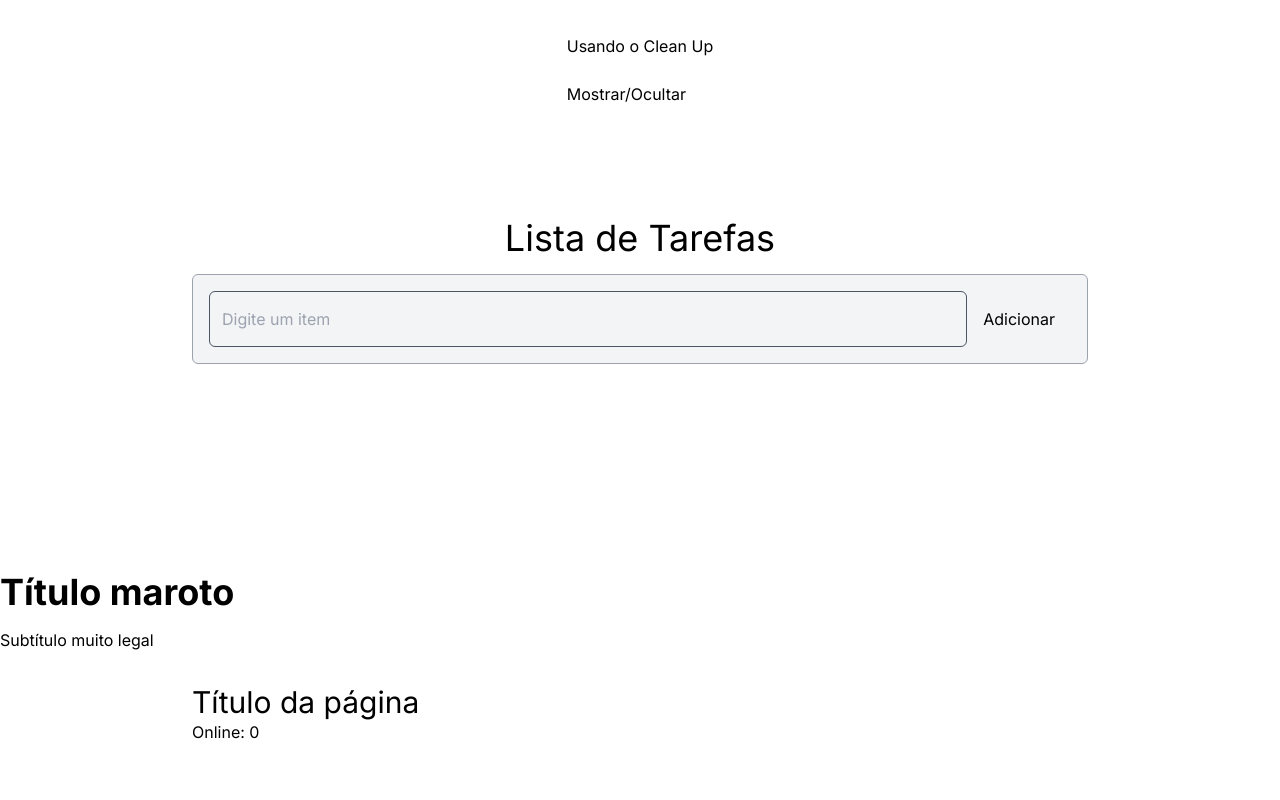
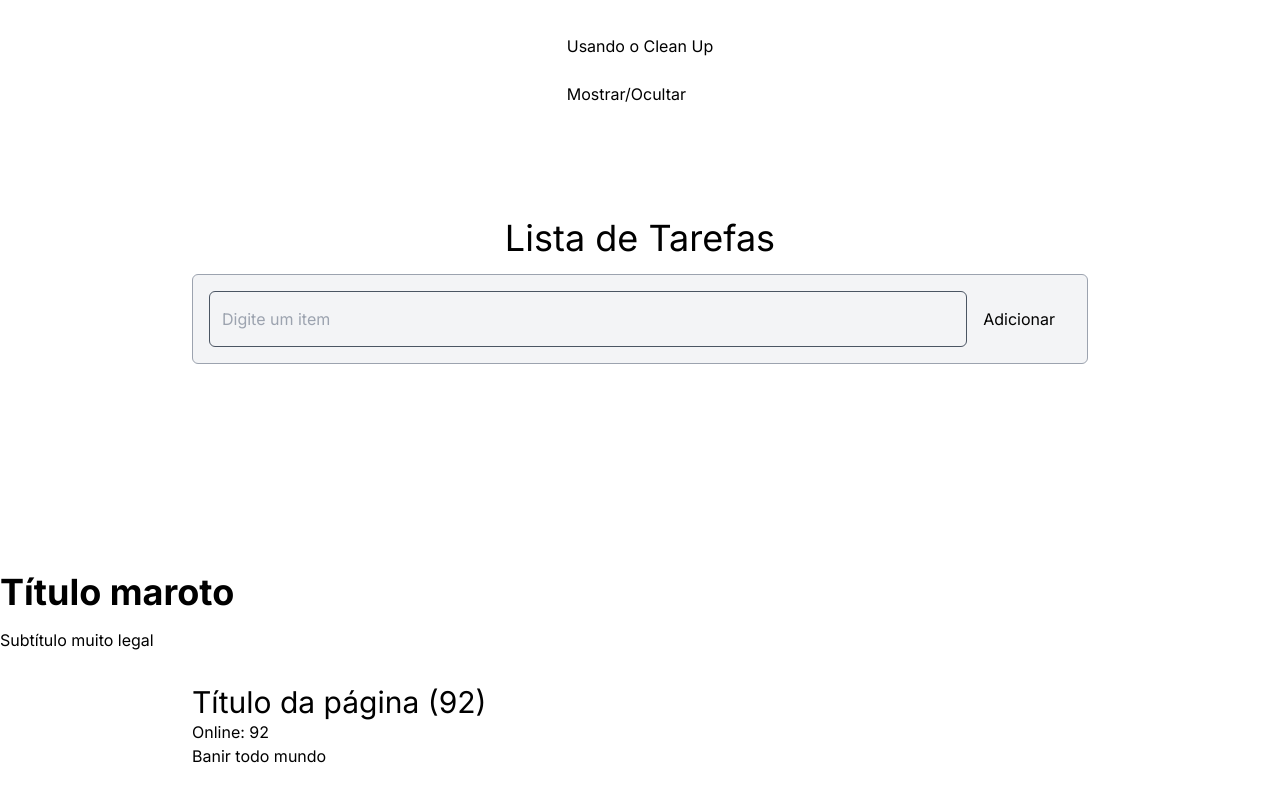
Before and after one commit to jefferson-lima888/app-effect-reducer-context, a Next.js app: page / in a window 1280 px wide. Shown: the part 844-1644 px from the top of the page. Before the commit the page ends 1620 px from the top, so only its background shows below. Built offline with nearby package versions, Linux system fonts and the light colour scheme.

Commit message:
fix: alterando um Context

```diff
--- a/src/components/ExemploContext.tsx
+++ b/src/components/ExemploContext.tsx
@@ -1,10 +1,13 @@
+import { useState } from "react";
 import { Header } from "./Header";
 import { CountContext, CountInitialData } from "./contexts/CounterContext";
 
 export const ExemploContext = () => {
+  const [onlineCount, setOnlineCount] = useState(92);
+
   return (
     <div className="container mx-auto flex max-w-4xl my-8">
-      <CountContext.Provider value={CountInitialData}>
+      <CountContext.Provider value={{ onlineCount, setOnlineCount }}>
         <Header />
       </CountContext.Provider>
     </div>
--- a/src/components/Header.tsx
+++ b/src/components/Header.tsx
@@ -1,9 +1,13 @@
+import { useContext } from "react";
 import { OnlineUsers } from "./OnlineUsers";
+import { CountContext } from "./contexts/CounterContext";
 
 export const Header = () => {
+  const countCtx = useContext(CountContext);
+
   return (
     <header>
-      <h1 className="text-3xl">Título da página</h1>
+      <h1 className="text-3xl">Título da página ({countCtx?.onlineCount})</h1>
       <OnlineUsers />
     </header>
   );
--- a/src/components/OnlineUsers.tsx
+++ b/src/components/OnlineUsers.tsx
@@ -2,7 +2,16 @@
 import { CountContext } from "./contexts/CounterContext";
 
 export const OnlineUsers = () => {
-  const count = useContext(CountContext);
+  const countCtx = useContext(CountContext);
 
-  return <p>Online: {count}</p>;
+  const handleBanAll = () => {
+    countCtx?.setOnlineCount(0);
+  };
+
+  return (
+    <>
+      <p>Online: {countCtx?.onlineCount}</p>
+      <button onClick={handleBanAll}>Banir todo mundo</button>
+    </>
+  );
 };
--- a/src/components/contexts/CounterContext.ts
+++ b/src/components/contexts/CounterContext.ts
@@ -1,5 +1,10 @@
 import { createContext } from "react";
+
+type CountContextType = {
+  onlineCount: number;
+  setOnlineCount(n: number): void;
+};
 
 export const CountInitialData = 0;
 
-export const CountContext = createContext(CountInitialData);
+export const CountContext = createContext<CountContextType | null>(null);
```
